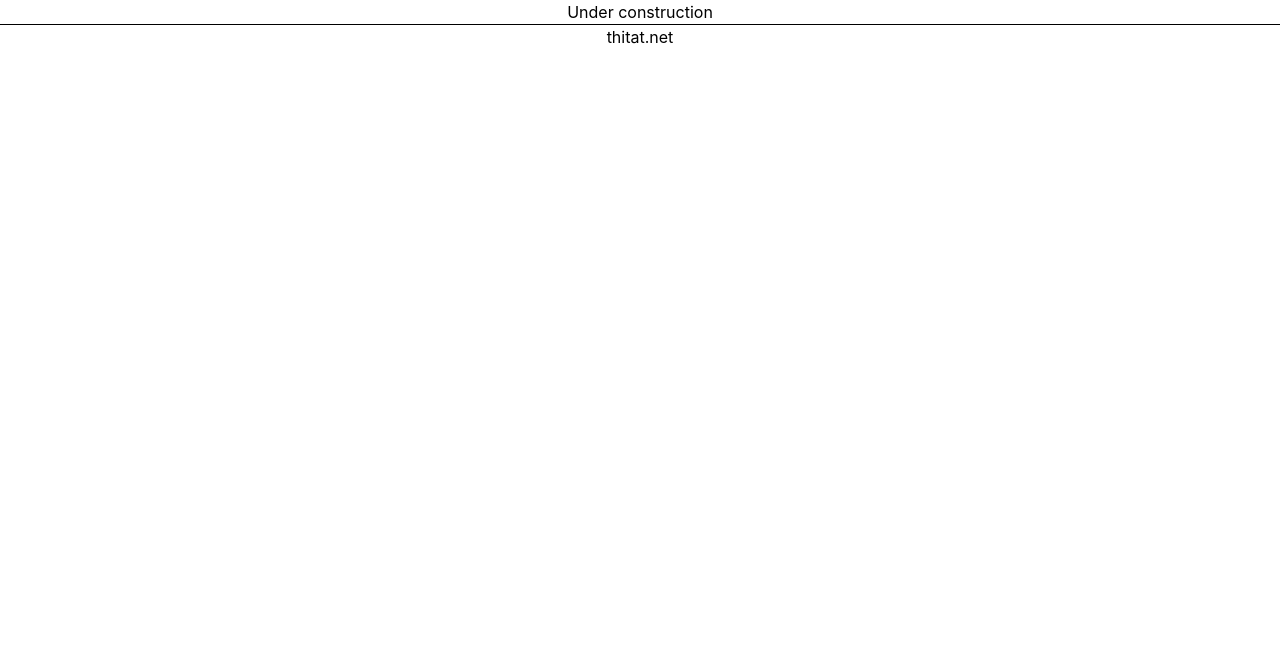
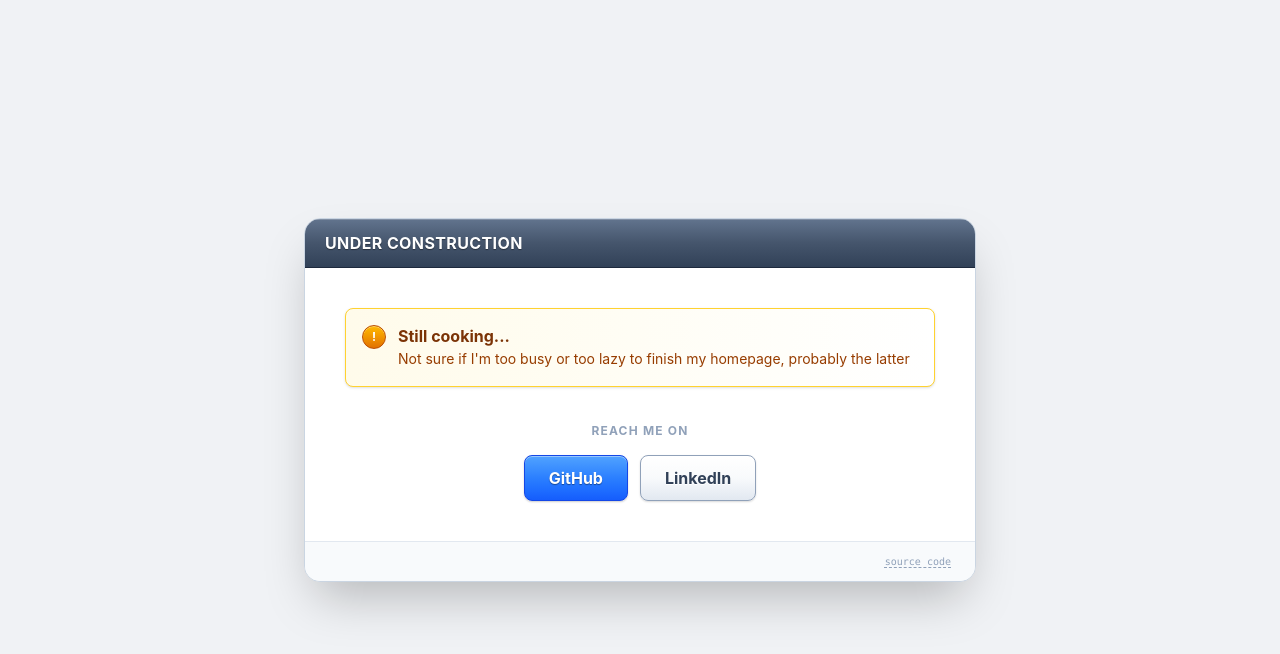
Before and after one commit to fluxth/flux-website, an Astro site: page / in a window 1280 px wide. Built offline with nearby package versions, Linux system fonts and the light colour scheme; Astro itself is replaced by a stand-in of ours.

Commit message:
feat: add new under construction page

```diff
--- a/src/pages/index.astro
+++ b/src/pages/index.astro
@@ -3,9 +3,70 @@ import Layout from "../layouts/Layout.astro";
 ---
 
 <Layout>
-  <center>
-    <h1>Under construction</h1>
-    <hr />
-    thitat.net
-  </center>
+  <div
+    class="bg-[#f0f2f5] min-h-screen flex items-center justify-center p-6 font-sans text-slate-800"
+  >
+    <div class="max-w-2xl w-full space-y-8">
+      <div class="rounded-2xl overflow-hidden border border-slate-300 shadow-2xl bg-white">
+        <div
+          class="px-5 py-3 bg-gradient-to-b from-slate-500 via-slate-600 to-slate-700 border-b border-slate-800 text-white flex justify-between items-center shadow-[inset_0_1px_0_rgba(255,255,255,0.2)]"
+        >
+          <span class="font-bold [text-shadow:0_1px_1px_rgba(0,0,0,0.4)] tracking-wide"
+            >UNDER CONSTRUCTION</span
+          >
+        </div>
+
+        <div class="p-10 text-center space-y-8">
+          <div
+            class="bg-amber-50 border border-amber-300 rounded-lg p-4 flex items-start text-left space-x-3 shadow-sm bg-gradient-to-r from-amber-50 to-white"
+          >
+            <div
+              class="flex-shrink-0 w-6 h-6 rounded-full bg-gradient-to-b from-amber-400 to-amber-600 border border-amber-700 text-white text-xs font-bold flex items-center justify-center font-bold shadow-[inset_0_1px_0_rgba(255,255,255,0.4)]"
+            >
+              !
+            </div>
+            <div>
+              <h4 class="text-md font-bold text-amber-900 -mt-0.25">Still cooking...</h4>
+              <p class="text-sm text-amber-800 leading-relaxed">
+                Not sure if I'm too busy or too lazy to finish my homepage, probably the latter
+              </p>
+            </div>
+          </div>
+
+          <div class="pt-1">
+            <p class="text-xs font-bold text-slate-400 uppercase mb-4 tracking-widest">
+              Reach me on
+            </p>
+            <div class="flex flex-wrap justify-center gap-3">
+              <a
+                href="https://github.com/fluxth"
+                class="cursor-pointer rounded-lg border border-blue-700 bg-gradient-to-b from-blue-400 via-blue-500 to-blue-600 px-6 py-2.5 font-bold text-white shadow-[inset_0_1px_0_rgba(255,255,255,0.4),0_1px_2px_rgba(0,0,0,0.2)] [text-shadow:0_1px_1px_rgba(0,0,0,0.4)] transition-all hover:from-blue-500 hover:to-blue-700 active:translate-y-[1px] active:shadow-[inset_0_3px_5px_rgba(0,0,0,0.2)] inline-block"
+              >
+                GitHub
+              </a>
+
+              <a
+                href="https://linkedin.com/in/fluxth"
+                class="ursor-pointer rounded-lg border border-slate-400 bg-gradient-to-b from-white via-slate-50 to-slate-200 px-6 py-2.5 font-bold text-slate-700 shadow-[inset_0_1px_0_white,0_1px_2px_rgba(0,0,0,0.15)] [text-shadow:0_1px_0_white] transition-all hover:from-white hover:to-slate-300 active:translate-y-[1px] active:shadow-[inset_0_3px_5px_rgba(0,0,0,0.1)] inline-block"
+              >
+                LinkedIn
+              </a>
+            </div>
+          </div>
+        </div>
+
+        <div
+          class="px-6 py-3 bg-slate-50 border-t border-slate-200 flex items-center justify-between"
+        >
+          <div class="flex items-center space-x-2"></div>
+          <span class="text-[10px] text-slate-400 font-mono">
+            <a
+              class="underline decoration-dashed underline-offset-2"
+              href="https://github.com/fluxth/flux-website">source code</a
+            >
+          </span>
+        </div>
+      </div>
+    </div>
+  </div>
 </Layout>
```
